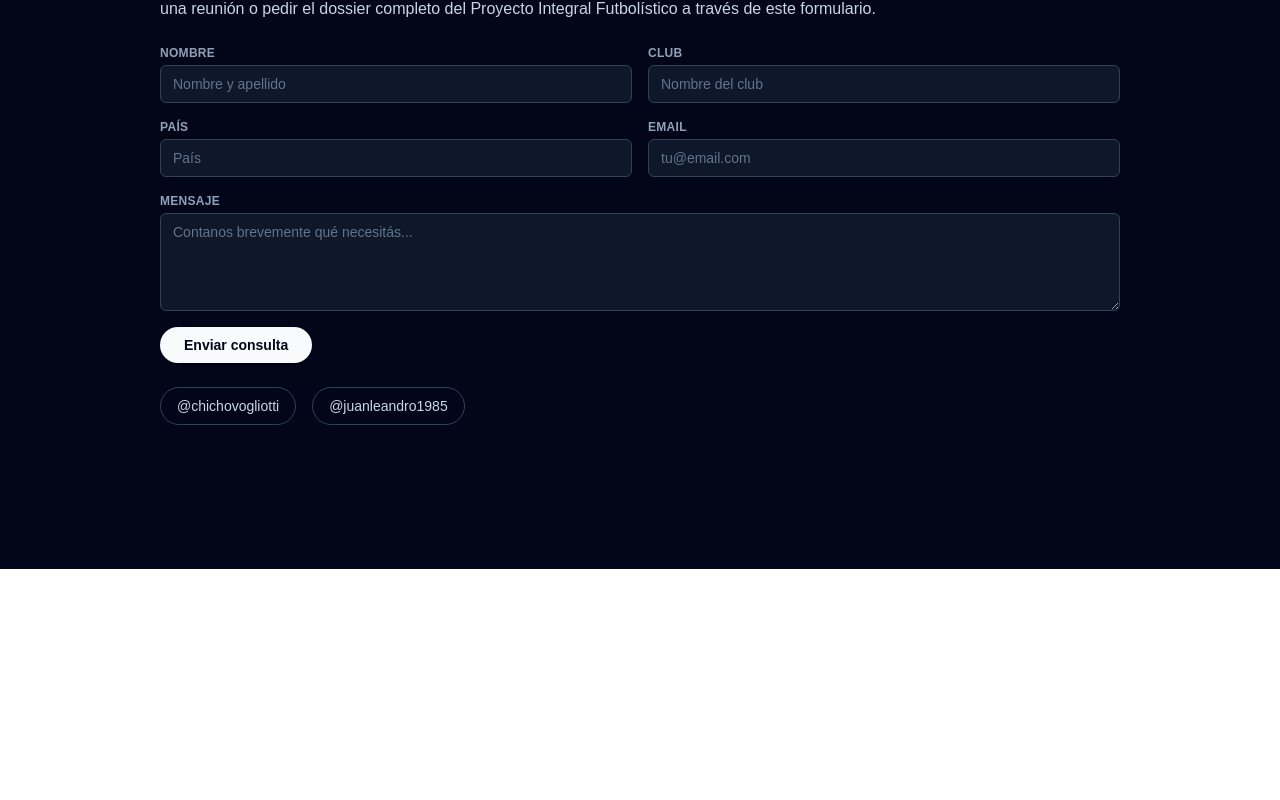
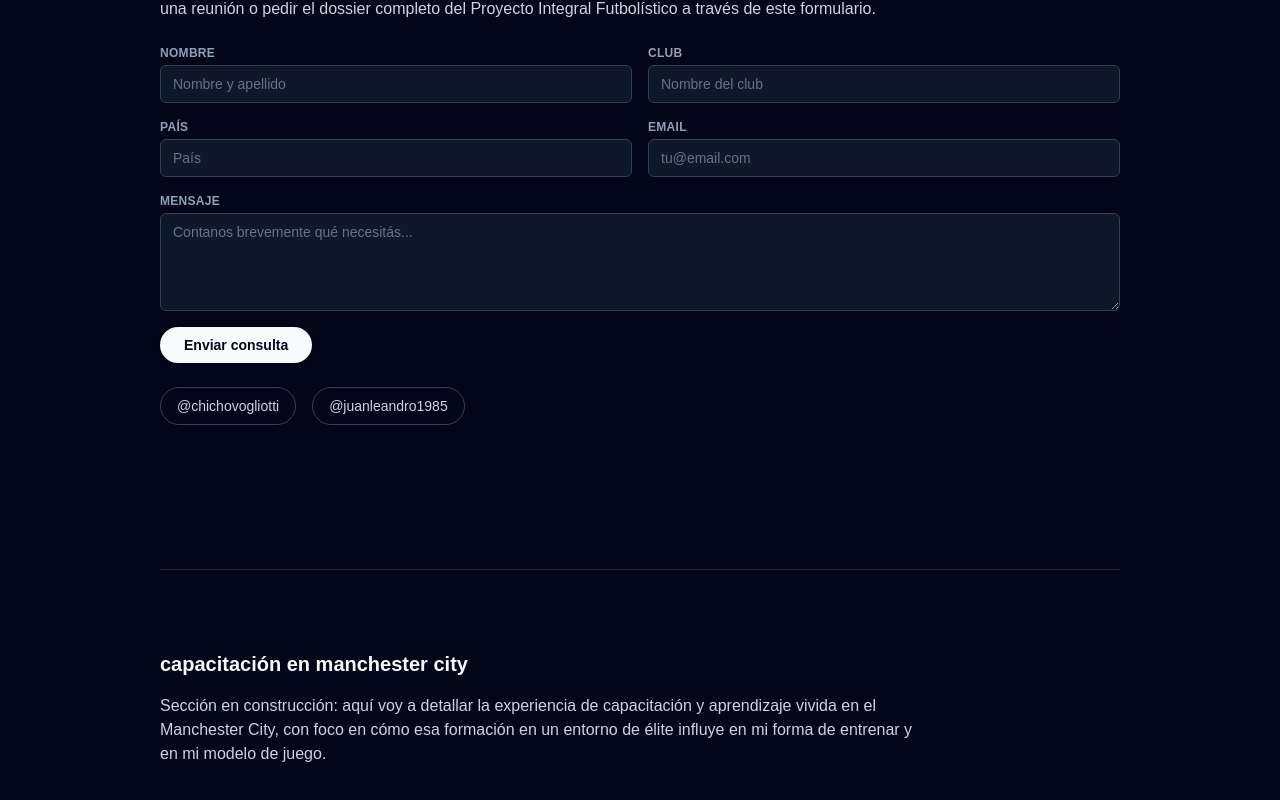
Before and after one commit to Francocadile/proyecto-chicho, a Next.js app: page / in a window 1280 px wide. Shown: the part 4874-5674 px from the top of the page. Before the commit the page ends 5443 px from the top, so only its background shows below. Built offline with nearby package versions, Linux system fonts and the light colour scheme.

Commit message:
Agregar sección de capacitación en Manchester City

```diff
--- a/app/page.tsx
+++ b/app/page.tsx
@@ -8,6 +8,7 @@ import PrincipiosSection from "@/components/PrincipiosSection";
 import TrayectoriaSection from "@/components/TrayectoriaSection";
 import MisionSection from "@/components/MisionSection";
 import ContactoSection from "@/components/ContactoSection";
+import CapacitacionSection from "@/components/CapacitacionSection";
 
 export default function Home() {
   return (
@@ -24,6 +25,7 @@ export default function Home() {
           <TrayectoriaSection />
           <MisionSection />
           <ContactoSection />
+          <CapacitacionSection />
         </main>
       </div>
     </div>
--- /dev/null
+++ b/src/components/CapacitacionSection.tsx
@@ -0,0 +1,12 @@
+export default function CapacitacionSection() {
+  return (
+    <section className="space-y-4 border-t border-slate-800 py-16 md:py-20">
+      <h2 className="text-xl font-semibold text-slate-50">
+        capacitación en manchester city
+      </h2>
+      <p className="max-w-3xl text-sm text-slate-300 sm:text-base">
+        Sección en construcción: aquí voy a detallar la experiencia de capacitación y aprendizaje vivida en el Manchester City, con foco en cómo esa formación en un entorno de élite influye en mi forma de entrenar y en mi modelo de juego.
+      </p>
+    </section>
+  );
+}
```
